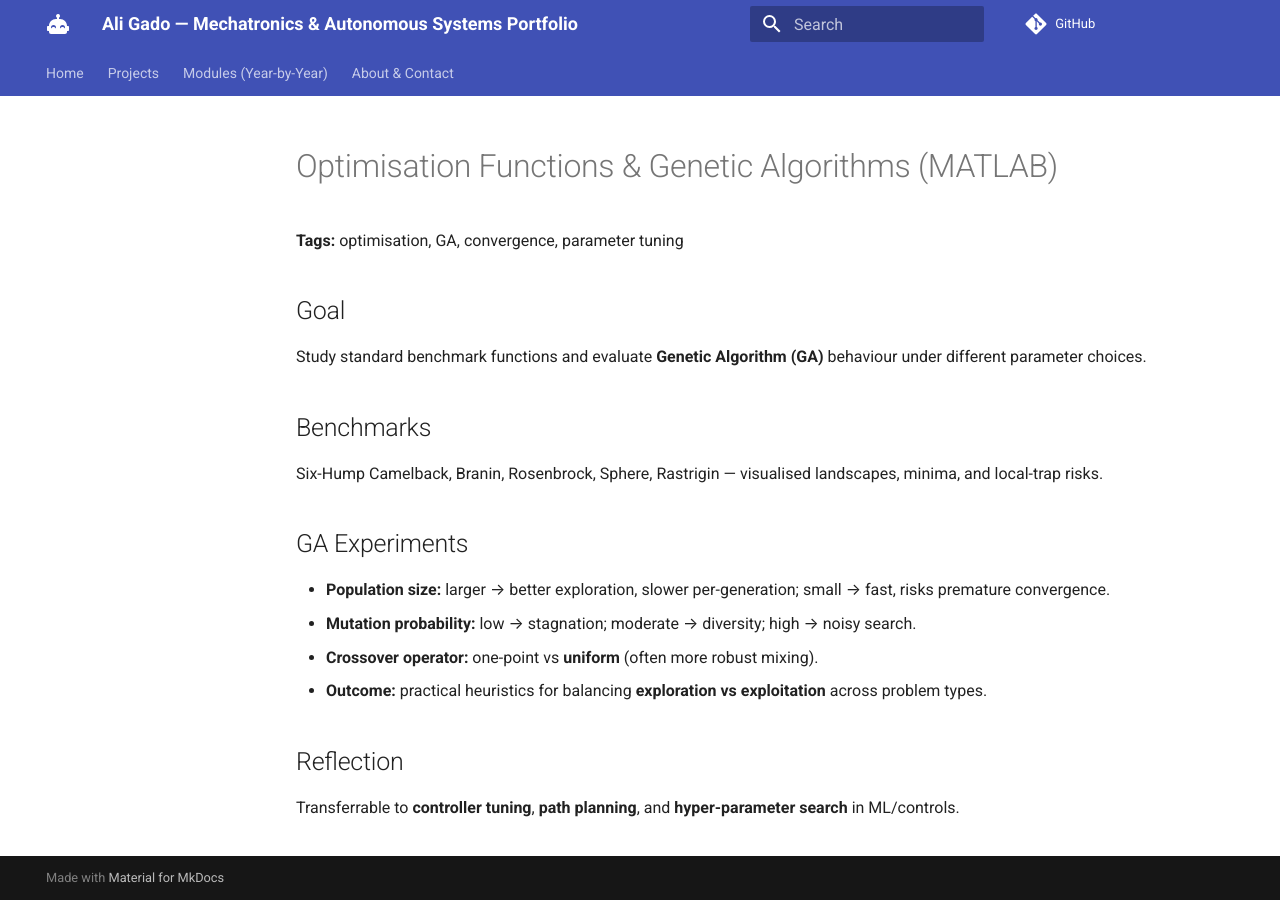
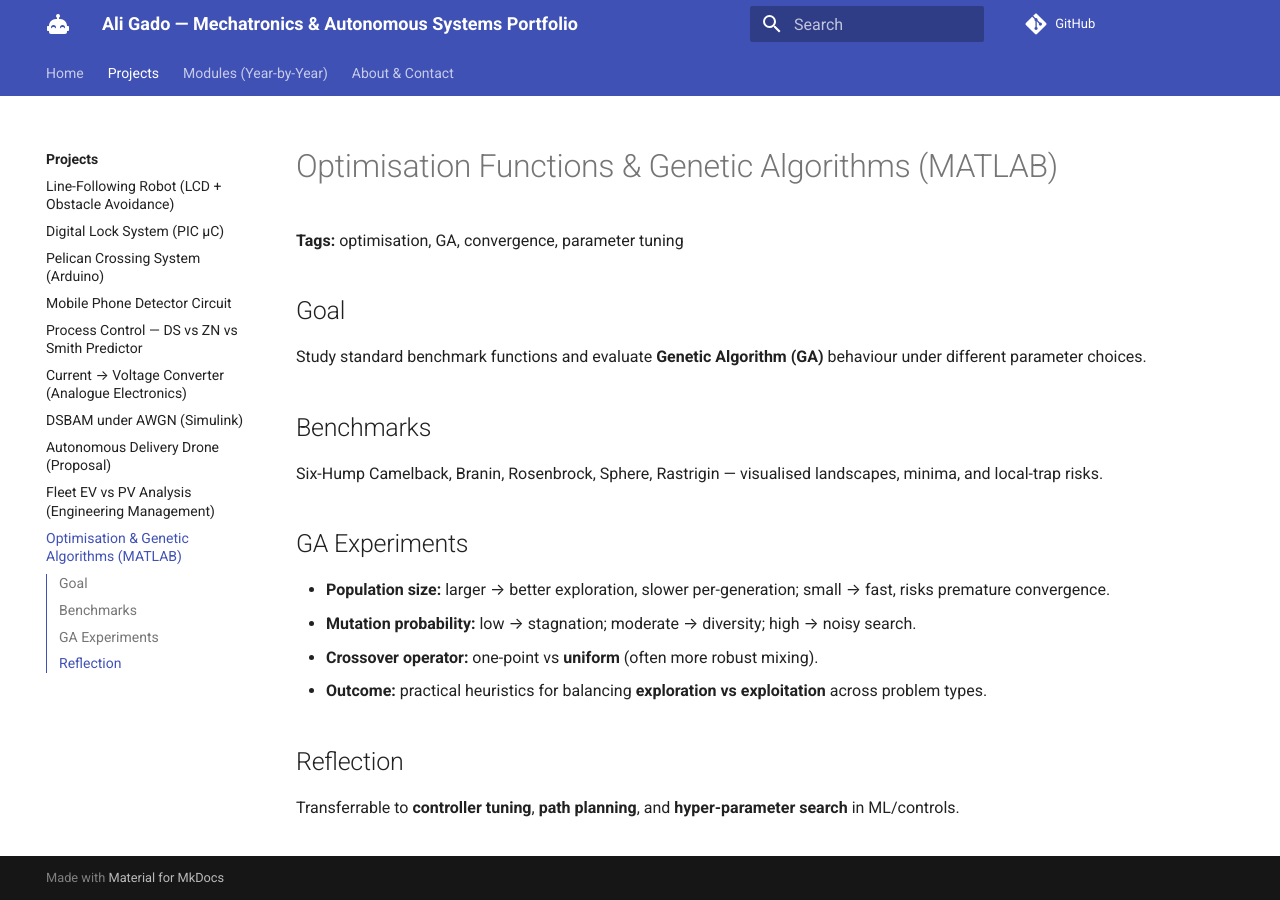
Before and after one commit to aligado04/portfolio, an MkDocs documentation site: the page built from docs/projects/optimisation-genetic-algorithms.md, in a window 1280 px wide. Built offline with MkDocs 1.6.1 and Material for MkDocs 9.7.7, drawn with Linux system fonts in a browser that asks for light colours; comment, search, counter and statistics services are not loaded.

Commit message:
Update mkdocs.yml

```diff
--- a/mkdocs.yml
+++ b/mkdocs.yml
@@ -39,6 +39,9 @@ nav:
       - Current → Voltage Converter (Analogue Electronics): projects/analogue-electronics-converter.md
       - DSBAM under AWGN (Simulink): projects/dsbam-awgn-simulink.md
       - Autonomous Delivery Drone (Proposal): projects/autonomous-delivery-drone.md
+      - Fleet EV vs PV Analysis (Engineering Management): projects/fleet-ev-vs-pv.md
+      - Optimisation & Genetic Algorithms (MATLAB): projects/optimisation-genetic-algorithms.md
+
 
 
   - Modules (Year-by-Year):
```
